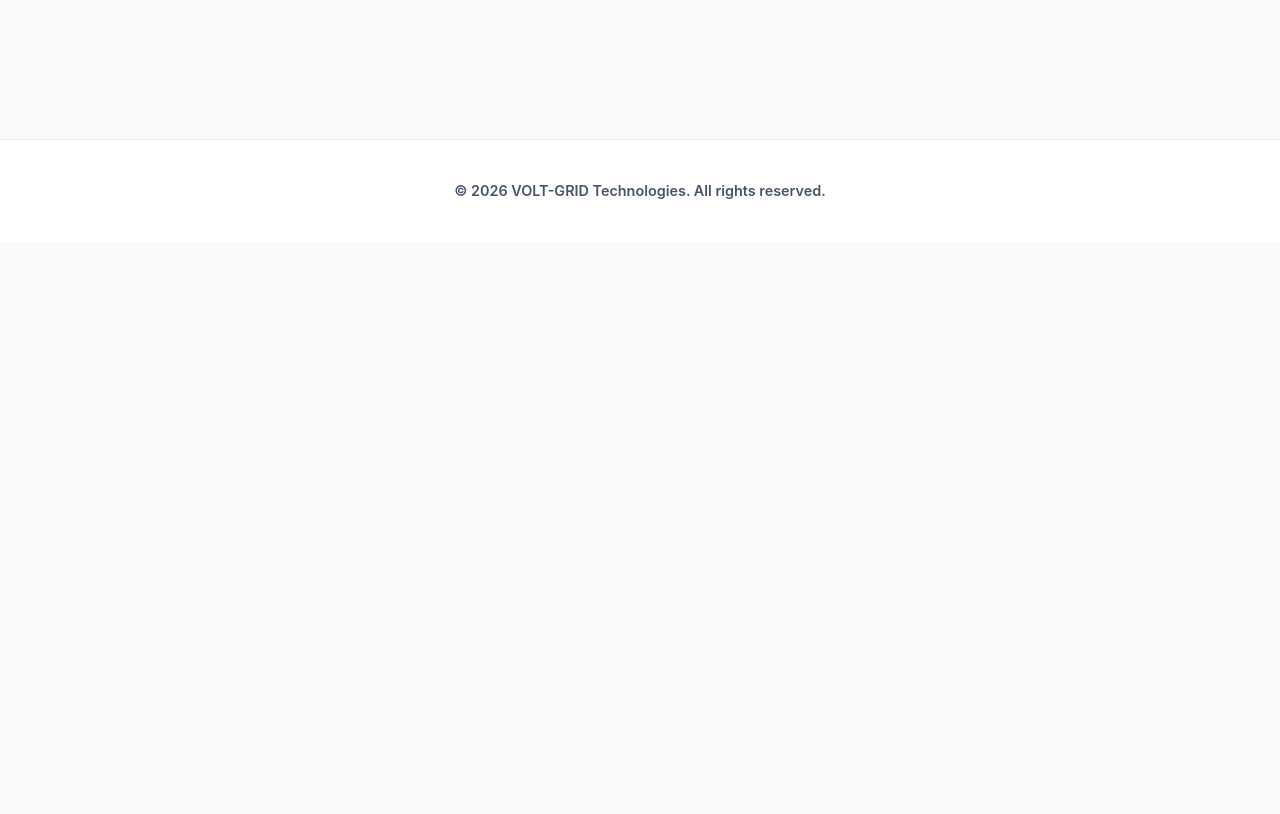
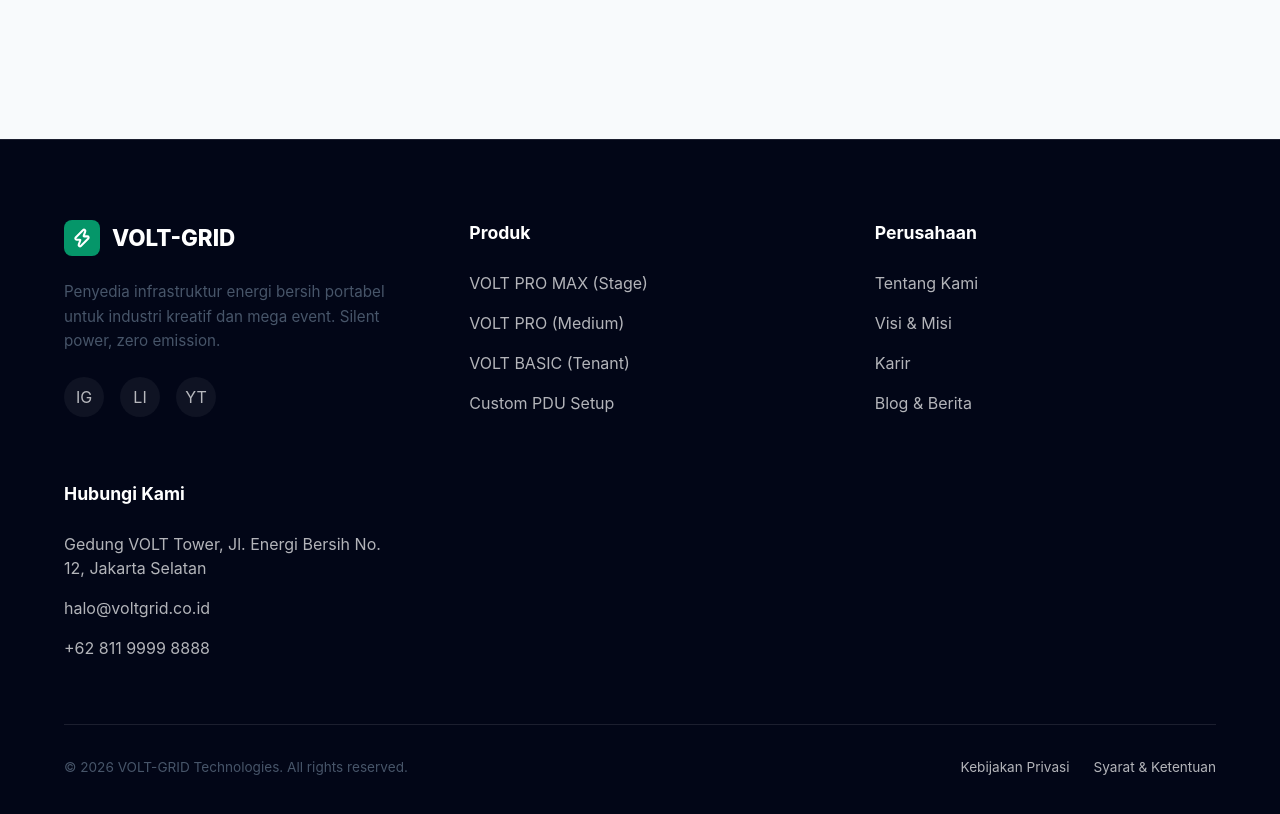
Before and after one commit to rafkiyuda/volt-grid, a React (Vite) app: page /sewa in a window 1280 px wide. Shown: the part 1200-2014 px from the top of the page. Before the commit the page ends 1442 px from the top, so only its background shows below. Built offline with nearby package versions, Linux system fonts and the light colour scheme.

Commit message:
feat: Add professional company profile sections (Trusted By, Why Us, Footer)

```diff
--- a/src/components/PublicLayout.tsx
+++ b/src/components/PublicLayout.tsx
@@ -41,8 +41,62 @@ const PublicLayout: React.FC = () => {
       </main>
 
       {/* Footer */}
-      <footer style={{ padding: '40px 5%', background: 'var(--bg-color-secondary)', borderTop: '1px solid var(--glass-border)', textAlign: 'center' }}>
-        <p style={{ fontSize: '0.9rem', color: 'var(--text-secondary)', fontWeight: 600 }}>&copy; 2026 VOLT-GRID Technologies. All rights reserved.</p>
+      <footer style={{ background: '#020617', color: 'rgba(255,255,255,0.7)', padding: '80px 5% 40px 5%', borderTop: '1px solid rgba(255,255,255,0.1)' }}>
+        <div style={{ maxWidth: '1400px', margin: '0 auto', display: 'grid', gridTemplateColumns: 'repeat(auto-fit, minmax(250px, 1fr))', gap: '64px', marginBottom: '64px' }}>
+          <div>
+            <div style={{ display: 'flex', alignItems: 'center', gap: '12px', marginBottom: '24px' }}>
+              <div style={{ width: '36px', height: '36px', background: 'var(--accent-primary)', borderRadius: '8px', display: 'flex', justifyContent: 'center', alignItems: 'center', color: '#fff' }}>
+                <Zap size={20} strokeWidth={2.5} />
+              </div>
+              <span style={{ fontSize: '1.4rem', fontWeight: 800, color: '#fff' }}>VOLT-GRID</span>
+            </div>
+            <p style={{ lineHeight: 1.6, marginBottom: '24px', fontSize: '0.95rem' }}>
+              Penyedia infrastruktur energi bersih portabel untuk industri kreatif dan mega event. Silent power, zero emission.
+            </p>
+            <div style={{ display: 'flex', gap: '16px' }}>
+              <div style={{ width: '40px', height: '40px', borderRadius: '50%', background: 'rgba(255,255,255,0.05)', display: 'flex', justifyContent: 'center', alignItems: 'center', cursor: 'pointer' }}>IG</div>
+              <div style={{ width: '40px', height: '40px', borderRadius: '50%', background: 'rgba(255,255,255,0.05)', display: 'flex', justifyContent: 'center', alignItems: 'center', cursor: 'pointer' }}>LI</div>
+              <div style={{ width: '40px', height: '40px', borderRadius: '50%', background: 'rgba(255,255,255,0.05)', display: 'flex', justifyContent: 'center', alignItems: 'center', cursor: 'pointer' }}>YT</div>
+            </div>
+          </div>
+
+          <div>
+            <h4 style={{ color: '#fff', fontSize: '1.1rem', fontWeight: 700, marginBottom: '24px' }}>Produk</h4>
+            <ul style={{ listStyle: 'none', padding: 0, margin: 0, display: 'flex', flexDirection: 'column', gap: '16px' }}>
+              <li><Link to="/sewa" style={{ color: 'inherit', textDecoration: 'none' }}>VOLT PRO MAX (Stage)</Link></li>
+              <li><Link to="/sewa" style={{ color: 'inherit', textDecoration: 'none' }}>VOLT PRO (Medium)</Link></li>
+              <li><Link to="/sewa" style={{ color: 'inherit', textDecoration: 'none' }}>VOLT BASIC (Tenant)</Link></li>
+              <li><Link to="/sewa" style={{ color: 'inherit', textDecoration: 'none' }}>Custom PDU Setup</Link></li>
+            </ul>
+          </div>
+
+          <div>
+            <h4 style={{ color: '#fff', fontSize: '1.1rem', fontWeight: 700, marginBottom: '24px' }}>Perusahaan</h4>
+            <ul style={{ listStyle: 'none', padding: 0, margin: 0, display: 'flex', flexDirection: 'column', gap: '16px' }}>
+              <li><Link to="/tentang" style={{ color: 'inherit', textDecoration: 'none' }}>Tentang Kami</Link></li>
+              <li><Link to="/tentang" style={{ color: 'inherit', textDecoration: 'none' }}>Visi & Misi</Link></li>
+              <li><Link to="#" style={{ color: 'inherit', textDecoration: 'none' }}>Karir</Link></li>
+              <li><Link to="#" style={{ color: 'inherit', textDecoration: 'none' }}>Blog & Berita</Link></li>
+            </ul>
+          </div>
+
+          <div>
+            <h4 style={{ color: '#fff', fontSize: '1.1rem', fontWeight: 700, marginBottom: '24px' }}>Hubungi Kami</h4>
+            <ul style={{ listStyle: 'none', padding: 0, margin: 0, display: 'flex', flexDirection: 'column', gap: '16px' }}>
+              <li>Gedung VOLT Tower, Jl. Energi Bersih No. 12, Jakarta Selatan</li>
+              <li>halo@voltgrid.co.id</li>
+              <li>+62 811 9999 8888</li>
+            </ul>
+          </div>
+        </div>
+
+        <div style={{ maxWidth: '1400px', margin: '0 auto', paddingTop: '32px', borderTop: '1px solid rgba(255,255,255,0.1)', display: 'flex', justifyContent: 'space-between', alignItems: 'center', fontSize: '0.85rem' }}>
+          <p>&copy; 2026 VOLT-GRID Technologies. All rights reserved.</p>
+          <div style={{ display: 'flex', gap: '24px' }}>
+            <span>Kebijakan Privasi</span>
+            <span>Syarat & Ketentuan</span>
+          </div>
+        </div>
       </footer>
     </div>
   );
--- a/src/pages/LandingHome.tsx
+++ b/src/pages/LandingHome.tsx
@@ -43,6 +43,58 @@ const LandingHome: React.FC = () => {
             <div style={{ position: 'relative', height: '600px', width: '100%' }}>
               <img src="/assets/images/event_foodtruck.png" alt="VOLT Battery at Food Festival" style={{ position: 'absolute', bottom: '0', left: '0', width: '70%', borderRadius: '32px', boxShadow: '0 20px 40px rgba(0,0,0,0.1)', zIndex: 2 }} />
               <img src="/assets/images/event_concert.png" alt="VOLT Mobile Cabinet at Concert Stage" style={{ position: 'absolute', top: '0', right: '0', width: '55%', borderRadius: '32px', boxShadow: '0 20px 40px rgba(0,0,0,0.1)', zIndex: 1 }} />
+            </div>
+          </div>
+        </div>
+      </section>
+
+      {/* Trusted By Section */}
+      <section style={{ padding: '60px 5%', background: '#fff', borderBottom: '1px solid var(--glass-border)' }}>
+        <div style={{ maxWidth: '1400px', margin: '0 auto', textAlign: 'center' }}>
+          <p style={{ fontSize: '0.9rem', color: 'var(--text-secondary)', fontWeight: 700, textTransform: 'uppercase', letterSpacing: '2px', marginBottom: '32px' }}>
+            Dipercaya Oleh Lebih Dari 50+ Event Organizer & Production House
+          </p>
+          <div style={{ display: 'flex', flexWrap: 'wrap', justifyContent: 'center', gap: '64px', opacity: 0.5, filter: 'grayscale(100%)' }}>
+            {/* Placeholder Logos */}
+            <div style={{ fontSize: '1.5rem', fontWeight: 900 }}>LIVE NATION</div>
+            <div style={{ fontSize: '1.5rem', fontWeight: 900, fontStyle: 'italic' }}>ISMAYA LIVE</div>
+            <div style={{ fontSize: '1.5rem', fontWeight: 900 }}>SOUNDRHYTHM</div>
+            <div style={{ fontSize: '1.5rem', fontWeight: 900, fontFamily: 'serif' }}>JAVA FESTIVAL</div>
+            <div style={{ fontSize: '1.5rem', fontWeight: 900 }}>WE THE FEST</div>
+          </div>
+        </div>
+      </section>
+
+      {/* Why Choose VOLT-GRID */}
+      <section style={{ padding: '100px 5%', background: 'var(--bg-color)' }}>
+        <div style={{ maxWidth: '1400px', margin: '0 auto' }}>
+          <div style={{ textAlign: 'center', marginBottom: '64px' }}>
+            <h2 style={{ fontSize: '2.5rem', fontWeight: 800, marginBottom: '16px' }}>Mengapa Memilih VOLT-GRID?</h2>
+            <p style={{ fontSize: '1.1rem', color: 'var(--text-secondary)', maxWidth: '600px', margin: '0 auto' }}>
+              Kami memikirkan ulang cara event diselenggarakan dengan menyediakan infrastruktur energi modern yang tidak hanya kuat, tapi juga berwawasan masa depan.
+            </p>
+          </div>
+          <div style={{ display: 'grid', gridTemplateColumns: 'repeat(auto-fit, minmax(300px, 1fr))', gap: '32px' }}>
+            <div style={{ background: 'var(--bg-color-secondary)', padding: '40px', borderRadius: '24px', border: '1px solid var(--glass-border)' }}>
+              <div style={{ width: '60px', height: '60px', background: 'rgba(5, 150, 105, 0.1)', color: 'var(--status-success)', borderRadius: '16px', display: 'flex', justifyContent: 'center', alignItems: 'center', marginBottom: '24px' }}>
+                <CheckCircle2 size={32} />
+              </div>
+              <h4 style={{ fontSize: '1.4rem', fontWeight: 800, marginBottom: '16px' }}>Zero Emission & Noise</h4>
+              <p style={{ color: 'var(--text-secondary)', lineHeight: 1.6 }}>Tidak ada asap knalpot, tidak ada suara bising generator diesel. Berikan pengalaman audio terbaik untuk penonton dan *environment* yang nyaman.</p>
+            </div>
+            <div style={{ background: 'var(--bg-color-secondary)', padding: '40px', borderRadius: '24px', border: '1px solid var(--glass-border)' }}>
+              <div style={{ width: '60px', height: '60px', background: 'rgba(59, 130, 246, 0.1)', color: '#3b82f6', borderRadius: '16px', display: 'flex', justifyContent: 'center', alignItems: 'center', marginBottom: '24px' }}>
+                <Shield size={32} />
+              </div>
+              <h4 style={{ fontSize: '1.4rem', fontWeight: 800, marginBottom: '16px' }}>Arus Stabil (Pure Sine Wave)</h4>
+              <p style={{ color: 'var(--text-secondary)', lineHeight: 1.6 }}>Melindungi instrumen musik mahal, *lighting rig*, dan *LED screen* Anda dari fluktuasi voltase yang sering terjadi pada genset konvensional.</p>
+            </div>
+            <div style={{ background: 'var(--bg-color-secondary)', padding: '40px', borderRadius: '24px', border: '1px solid var(--glass-border)' }}>
+              <div style={{ width: '60px', height: '60px', background: 'rgba(245, 158, 11, 0.1)', color: 'var(--status-warning)', borderRadius: '16px', display: 'flex', justifyContent: 'center', alignItems: 'center', marginBottom: '24px' }}>
+                <Zap size={32} />
+              </div>
+              <h4 style={{ fontSize: '1.4rem', fontWeight: 800, marginBottom: '16px' }}>Skalabilitas Tinggi</h4>
+              <p style={{ color: 'var(--text-secondary)', lineHeight: 1.6 }}>Mulai dari kebutuhan 2 kWh untuk pop-up cafe hingga puluhan MWh (megawatt-hour) tersinkronisasi untuk panggung utama konser mega.</p>
             </div>
           </div>
         </div>
```
